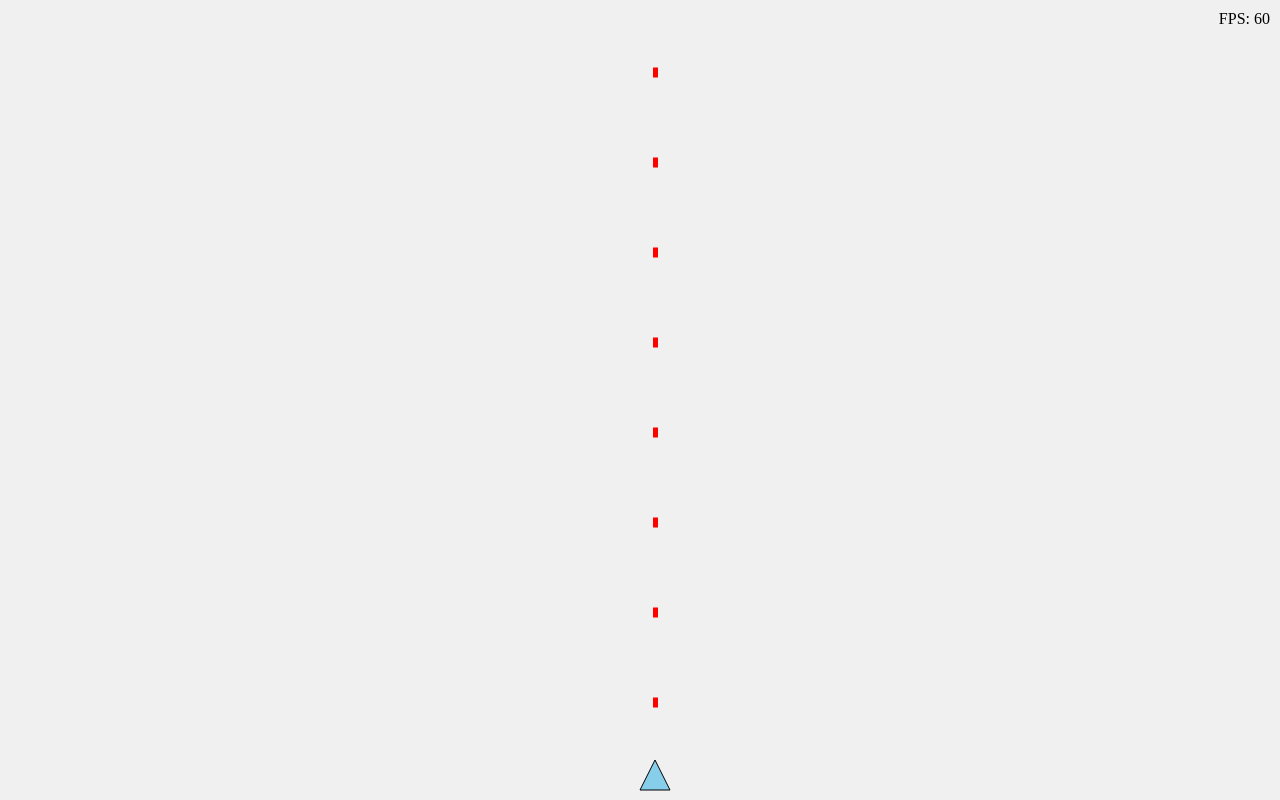
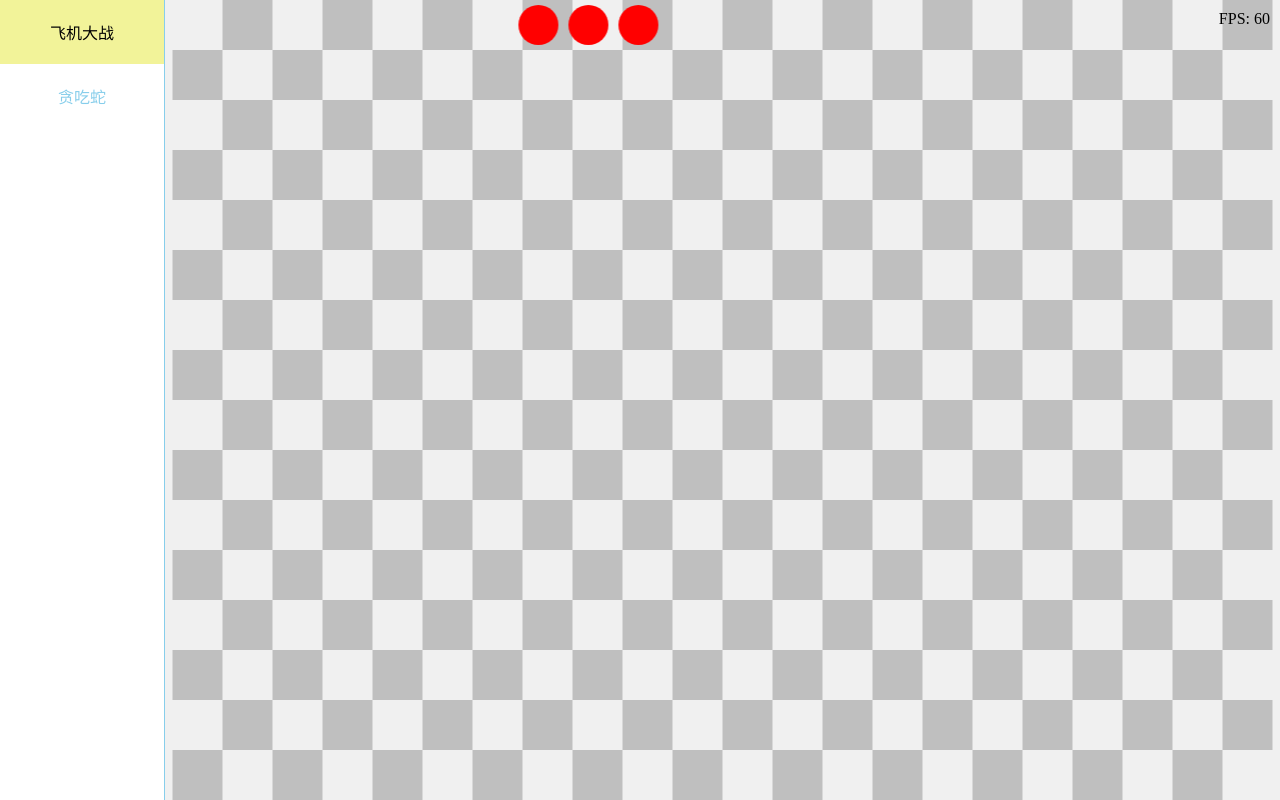
Before and after one commit to DanielShuguang/tauri-game, a Vue app: page /snake in a window 1280 px wide. Built offline with nearby package versions, Linux system fonts and the light colour scheme.

Commit message:
feat: 贪吃蛇

```diff
--- a/index.html
+++ b/index.html
@@ -1,5 +1,5 @@
 <!DOCTYPE html>
-<html lang="en">
+<html lang="zh-CN">
   <head>
     <meta charset="UTF-8" />
     <link rel="icon" type="image/svg+xml" href="/vite.svg" />
--- a/src/App.vue
+++ b/src/App.vue
@@ -1,17 +1,83 @@
 <script setup lang="ts">
-import Fighter from './components/fighter/index.vue'
+import { useFps } from '@vueuse/core'
+import { provide } from 'vue'
+import { useRouter } from 'vue-router'
+import { fpsKey } from './types/uniqueKeys'
+
+const router = useRouter()
+const fps = useFps()
+
+provide(fpsKey, fps)
 </script>
 
 <template>
-  <fighter />
+  <div class="app-content">
+    <nav class="left-nav">
+      <ul class="nav-list">
+        <li
+          class="nav-list-item"
+          v-for="item in router.getRoutes()"
+          :key="item.path"
+        >
+          <router-link
+            :to="item.path"
+            class="link"
+            exact-active-class="active-router"
+          >
+            {{ item.meta?.title }}
+          </router-link>
+        </li>
+      </ul>
+    </nav>
+    <router-view class="view-content" />
+    <span class="fps-watcher">FPS: {{ fps }}</span>
+  </div>
 </template>
 
-<style lang="scss">
-@import '@/assets/styles/reset.scss';
+<style lang="scss" scoped>
+.app-content {
+  display: flex;
+  width: 100%;
+  height: 100%;
+  .view-content {
+    flex: 1;
+  }
+}
 
-body,
-#app {
-  height: 100vh;
-  width: 100vw;
+.fps-watcher {
+  position: fixed;
+  top: 10px;
+  right: 10px;
+  z-index: 10;
+}
+
+.left-nav {
+  height: 100%;
+  width: 165px;
+  border-right: 1px solid skyblue;
+  box-sizing: border-box;
+
+  .nav-list {
+    &-item {
+      width: 100%;
+      .link {
+        display: block;
+        padding: 20px;
+        color: #000;
+        text-decoration: none;
+        text-align: center;
+        transition: background 0.3s ease-in-out;
+        cursor: pointer;
+
+        &:hover {
+          background: rgb(242, 243, 153);
+        }
+
+        &.active-router {
+          color: skyblue;
+        }
+      }
+    }
+  }
 }
 </style>
--- a/src/assets/styles/reset.scss
+++ b/src/assets/styles/reset.scss
@@ -2,3 +2,9 @@
   margin: 0;
   padding: 0;
 }
+
+body,
+#app {
+  height: 100vh;
+  width: 100vw;
+}
--- a/src/components/fighter/index.vue
+++ b/src/components/fighter/index.vue
@@ -1,10 +1,11 @@
 <script lang="ts" setup>
 import { D3Dom, Vector2d } from '@/types/d3'
+import { fpsKey } from '@/types/uniqueKeys'
 import { Times } from '@/utils/const'
-import { useEventListener, useFps, useResizeObserver } from '@vueuse/core'
+import { useEventListener, useResizeObserver } from '@vueuse/core'
 import * as d3 from 'd3'
 import { throttle } from 'lodash-es'
-import { onMounted, ref, watch } from 'vue'
+import { inject, onMounted, ref, watch } from 'vue'
 import { Bullet } from './bullet'
 import { SvgInstance } from './d3-instance'
 import { useFrameRender } from './useFrameRender'
@@ -20,7 +21,7 @@ const step = ref(0)
 const isRunning = ref(false)
 
 const { changeRenderStatus, pushMission, removeMission } = useFrameRender()
-const fps = useFps()
+const fps = inject(fpsKey, ref(0))
 useResizeObserver(
   document.body,
   () => {
@@ -149,19 +150,11 @@ onMounted(() => {
 </script>
 
 <template>
-  <span class="fps-watcher">FPS: {{ fps }}</span>
   <div class="flighter"></div>
 </template>
 
 <style scoped lang="scss">
-.fps-watcher {
-  position: fixed;
-  top: 10px;
-  right: 10px;
-  z-index: 10;
-}
 .flighter {
-  width: 100%;
   height: 100%;
   box-sizing: border-box;
   overflow: hidden;
--- /dev/null
+++ b/src/components/snake/index.vue
@@ -0,0 +1,199 @@
+<script lang="ts" setup>
+import { Direction } from '@/types/base'
+import { D3Dom } from '@/types/d3'
+import { Times } from '@/utils/const'
+import { useEventListener } from '@vueuse/core'
+import * as d3 from 'd3'
+import { cloneDeep } from 'lodash-es'
+import { onMounted, ref, shallowRef } from 'vue'
+import { SvgInstance } from '../fighter/d3-instance'
+
+const root = shallowRef<D3Dom<HTMLDivElement> | null>(null)
+const svg = shallowRef<D3Dom<SVGSVGElement> | null>(null)
+const map = shallowRef<SvgInstance<'rect'>[]>([])
+const missions = shallowRef<Map<string, () => void>>(new Map())
+const maxSize = ref({ width: 0, height: 0 })
+const direction = ref<Direction>('right')
+const mapSteps = ref({ x: 0, y: 0 })
+// 坐标偏转距离
+const deflection = ref({ x: 0, y: 0 })
+const snakesBody = shallowRef<SvgInstance<'circle'>[]>([])
+const intervalTime = ref(Times.SECOND * 1)
+const isHighSpeed = ref(false)
+const operations = ['w', 'a', 's', 'd', ' ']
+const step = 50
+
+function initGame() {
+  root.value = d3.select('.snake')
+  svg.value = root.value.append('svg').style('background', '#f0f0f0')
+  const width = parseInt(svg.value.style('width')) || 0
+  const height = parseInt(svg.value.style('height')) || 0
+  maxSize.value = { width, height }
+
+  initMap()
+  initSnakeBody()
+  operationWatcher()
+}
+
+/**
+ * 初始化地图
+ */
+function initMap() {
+  if (!svg.value) return
+
+  const { width, height } = maxSize.value
+  const xCount = Math.floor(width / step)
+  const yCount = Math.floor(height / step)
+  const remainingWidth = width - xCount * step
+  const remainingHeight = height - yCount * step
+  deflection.value = { x: remainingWidth / 2, y: remainingHeight / 2 }
+  let count = 0
+  mapSteps.value = { x: xCount, y: yCount }
+  for (let i = 0; i < yCount; i++) {
+    count++
+    for (let j = 0; j < xCount; j++) {
+      const shouldAdd = count % 2 === 0 ? j % 2 === 0 : j % 2 !== 0
+      if (shouldAdd) {
+        const mapIns = new SvgInstance('rect', svg.value, {
+          x: j * step + deflection.value.x,
+          y: i * step + deflection.value.y
+        })
+        mapIns.setAttrs({ width: step, height: step, fill: '#bfbfbf' })
+        map.value.push(mapIns)
+      }
+    }
+  }
+}
+
+/**
+ * 初始化蛇身
+ */
+function initSnakeBody() {
+  if (!svg.value) return
+
+  const { x: offsetX, y: offsetY } = deflection.value
+  for (let i = 0; i < 3; i++) {
+    const body = new SvgInstance('circle', svg.value, {
+      x: 25 + offsetX + step * i,
+      y: 25 + offsetY
+    })
+    body.setAttrs({ r: 20, fill: 'red' })
+    snakesBody.value.unshift(body)
+  }
+  bodyMovement()
+}
+
+/**
+ * 蛇身运动
+ */
+function bodyMovement() {
+  missions.value.set('snake-running', () => {
+    const len = snakesBody.value.length
+    const maxX = mapSteps.value.x * step + deflection.value.x
+    const maxY = mapSteps.value.y * step + deflection.value.y
+    let lastPos = { x: 0, y: 0 }
+    for (let i = 0; i < len; i++) {
+      const snake = snakesBody.value[i]
+      snake.originalFn(el => {
+        el.style('transition', `all ${intervalTime.value / Times.SECOND}s ease`)
+      })
+      let pos = { x: 0, y: 0 }
+      if (i === 0) {
+        switch (direction.value) {
+          case 'right':
+            pos.x = step
+            break
+          case 'left':
+            pos.x = -step
+            break
+          case 'up':
+            pos.y = -step
+            break
+          case 'down':
+            pos.y = step
+            break
+          default:
+            break
+        }
+        const nextX = pos.x + snake.currentPosition.x
+        const nextY = pos.y + snake.currentPosition.y
+        if (nextX > maxX || nextX < deflection.value.x) {
+          break
+        }
+        if (nextY > maxY || nextY < deflection.value.y) {
+          break
+        }
+      } else {
+        pos = cloneDeep({
+          x: lastPos.x - snake.currentPosition.x,
+          y: lastPos.y - snake.currentPosition.y
+        })
+      }
+      lastPos = cloneDeep(snake.currentPosition)
+      snake.moving(pos)
+    }
+  })
+}
+
+/**
+ * 键盘操作监听
+ */
+function operationWatcher() {
+  useEventListener('keydown', ev => {
+    if (!operations.includes(ev.key)) {
+      return
+    }
+    if (ev.key === ' ' && !isHighSpeed.value) {
+      // 按住空格键加速运动
+      isHighSpeed.value = true
+      intervalTime.value /= 5
+    } else {
+      const directionMap: Record<string, Direction | undefined> = {
+        w: 'up',
+        s: 'down',
+        a: 'left',
+        d: 'right'
+      }
+      const direct = directionMap[ev.key]
+      direct && (direction.value = direct)
+    }
+  })
+  useEventListener('keyup', ev => {
+    if (ev.key === ' ') {
+      // 松开空格回到原速
+      isHighSpeed.value = false
+      intervalTime.value *= 5
+    }
+  })
+}
+
+/**
+ * 游戏执行
+ */
+function running() {
+  missions.value.forEach(fn => fn())
+  setTimeout(running, intervalTime.value)
+}
+
+onMounted(() => {
+  initGame()
+  setTimeout(running, intervalTime.value)
+})
+</script>
+
+<template>
+  <div class="snake"></div>
+</template>
+
+<style scoped lang="scss">
+.snake {
+  height: 100%;
+  box-sizing: border-box;
+  overflow: hidden;
+
+  :deep() svg {
+    width: 100%;
+    height: 100%;
+  }
+}
+</style>
--- /dev/null
+++ b/src/router/index.ts
@@ -0,0 +1,27 @@
+import { RouteRecordRaw, createWebHistory, createRouter } from 'vue-router'
+
+const routes: RouteRecordRaw[] = [
+  {
+    path: '/fighter',
+    name: 'fighter',
+    component: () => import('@/components/fighter/index.vue'),
+    meta: {
+      title: '飞机大战'
+    }
+  },
+  {
+    path: '/snake',
+    name: 'snake',
+    component: () => import('@/components/snake/index.vue'),
+    meta: {
+      title: '贪吃蛇'
+    }
+  }
+]
+
+const router = createRouter({
+  routes,
+  history: createWebHistory()
+})
+
+export default router
--- /dev/null
+++ b/src/types/uniqueKeys.ts
@@ -0,0 +1,3 @@
+import { InjectionKey, Ref } from 'vue'
+
+export const fpsKey: InjectionKey<Ref<number>> = Symbol('fps')
--- a/vite.config.ts
+++ b/vite.config.ts
@@ -9,5 +9,8 @@ export default defineConfig({
     alias: {
       '@': path.resolve(__dirname, './src')
     }
+  },
+  server: {
+    port: 8088
   }
 })
```
Also changed, not shown: src/main.ts (+6 -1 lines), src/types/components.d.ts (added, +8 -0 lines).
